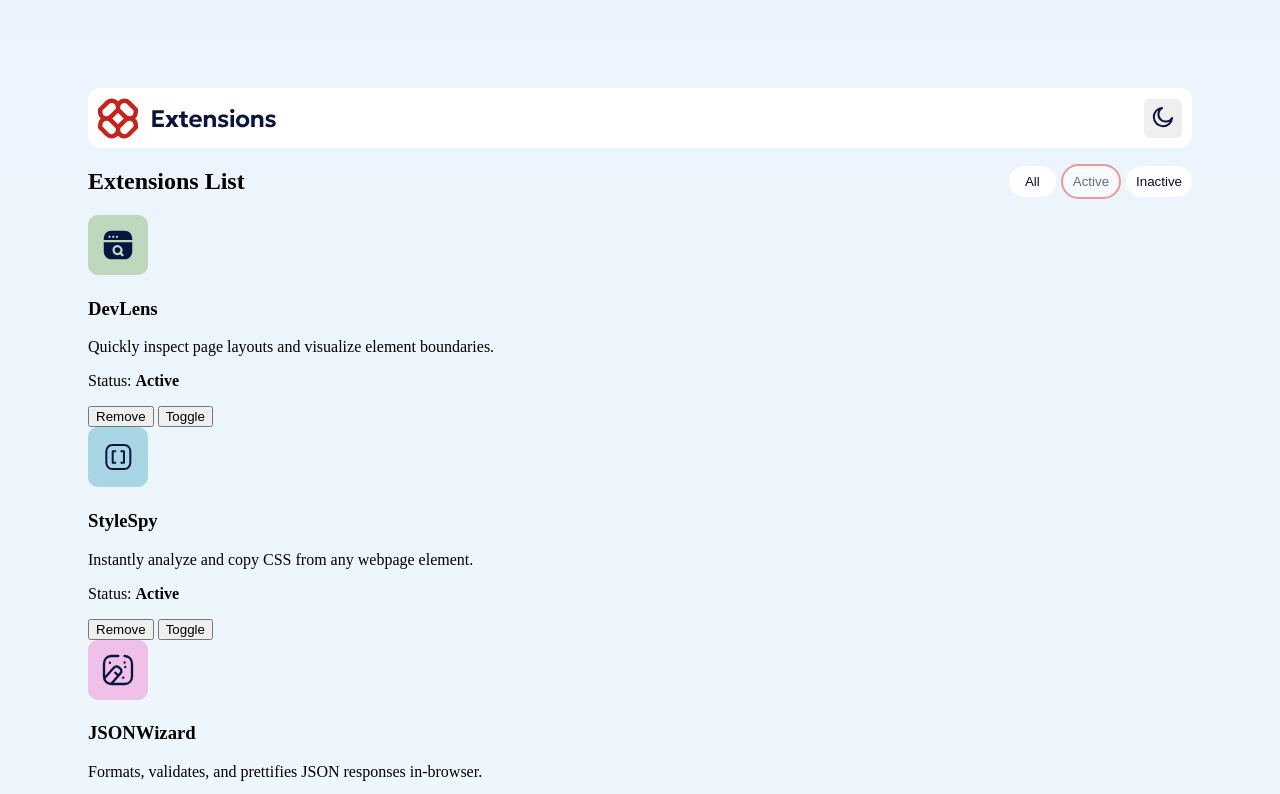
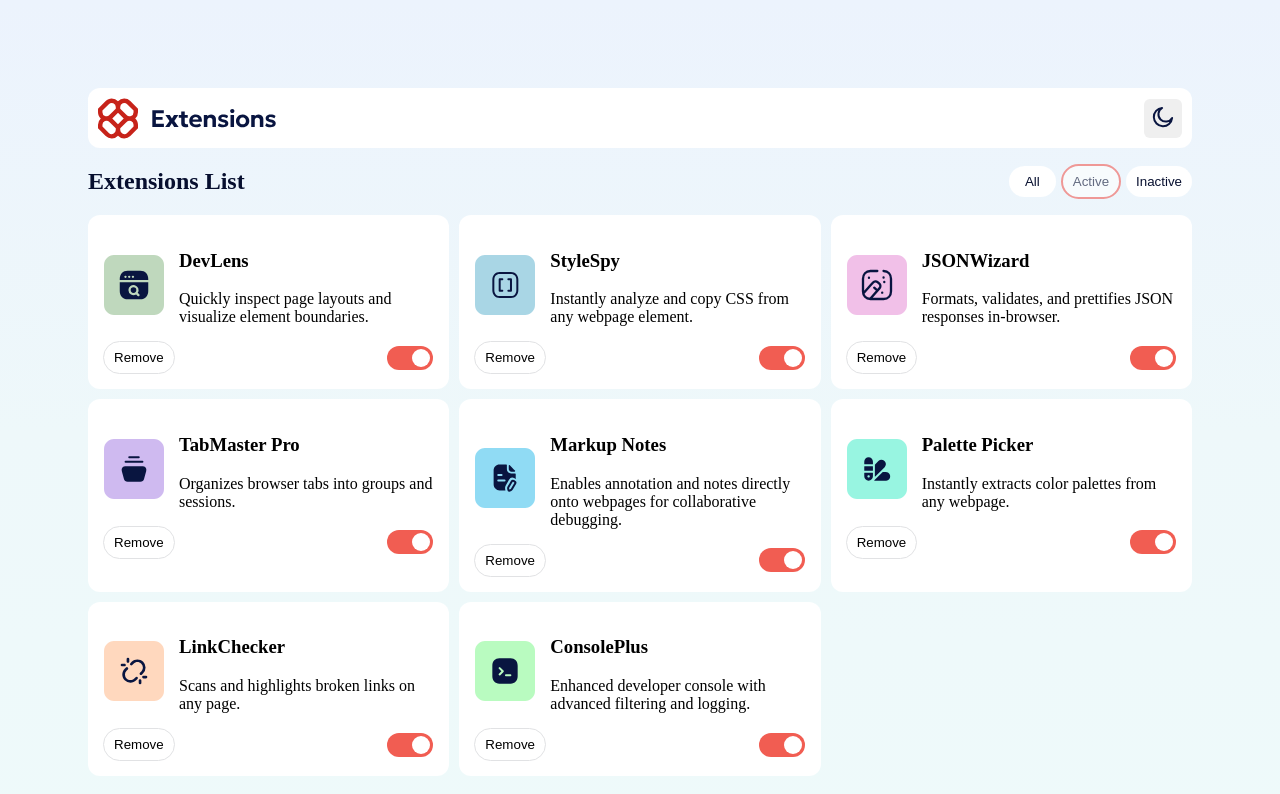
Before and after one commit to winterbarry/browser-extensions, a website built with webpack: page src/template.html in a window 1280 px wide. Both pictures are taken after a click on the button "Active". Shown: the top 794 px of the page. Built offline with nearby package versions, Linux system fonts and the light colour scheme.

Commit message:
addes styles for extension cards

```diff
--- a/src/render.js
+++ b/src/render.js
@@ -8,7 +8,6 @@ import iconMoon from './assets/images/icon-moon.svg';
 const images = require.context("./assets/images", false, /\.(png|svg|jpg|jpeg|gif)$/);
 
 export function initializeRender() {
-  // load theme based on user preference
   const prefersDark = window.matchMedia("(prefers-color-scheme: dark)").matches;
 
   if (prefersDark) {
@@ -33,15 +32,59 @@ export function initializeRender() {
     const logoSrc = images(`./${extension.logo}`);
 
     extensionDiv.innerHTML = `
-      <img src="${logoSrc}" alt="${extension.name} logo" class="extension-logo"/>
       <div class="extension-info">
-        <h3>${extension.name}</h3>
-        <p>${extension.description}</p>
-        <p>Status: <strong>${extension.isActive ? "Active" : "Inactive"}</strong></p>
+        <div class="extension-image">
+          <img src="${logoSrc}" alt="${extension.name} logo" class="extension-logo"/>
+        </div>
+        <div class="extension-description">
+          <h3>${extension.name}</h3>
+          <p>${extension.description}</p>
+        </div>
       </div>
       <div class="extension-actions">
         <button class="remove-btn" data-name="${extension.name}">Remove</button>
-        <button class="toggle-btn" data-name="${extension.name}">Toggle</button>
+        <label class="toggle-switch">
+          <input type="checkbox" class="toggle-btn" data-name="${extension.name}" ${extension.isActive ? "checked" : ""}>
+          <span class="slider"></span>
+        </label>
+      </div>
+    `;
+
+    container.appendChild(extensionDiv);
+  });
+}
+
+export function filteredRender(filteredList) {
+  const container = document.querySelector(".extensions-list");
+  container.innerHTML = "";
+
+  if (filteredList.length === 0) {
+    container.innerHTML = "<p>No extensions found.</p>";
+    return;
+  }
+
+  filteredList.forEach(extension => {
+    const extensionDiv = document.createElement("div");
+    extensionDiv.classList.add("extension-item");
+
+    const logoSrc = images(`./${extension.logo}`);
+
+    extensionDiv.innerHTML = `
+      <div class="extension-info">
+        <div class="extension-image">
+          <img src="${logoSrc}" alt="${extension.name} logo" class="extension-logo"/>
+        </div>
+        <div class="extension-description">
+          <h3>${extension.name}</h3>
+          <p>${extension.description}</p>
+        </div>
+      </div>
+      <div class="extension-actions">
+        <button class="remove-btn" data-name="${extension.name}">Remove</button>
+        <label class="toggle-switch">
+          <input type="checkbox" class="toggle-btn" data-name="${extension.name}" ${extension.isActive ? "checked" : ""}>
+          <span class="slider round"></span>
+        </label>
       </div>
     `;
 
@@ -62,38 +105,6 @@ export function toggleTheme() {
     updateThemeImages("dark");
   }
 
-}
-
-export function filteredRender(filteredList) {
-  const container = document.querySelector(".extensions-list");
-  container.innerHTML = "";
-
-  if (filteredList.length === 0) {
-    container.innerHTML = "<p>No extensions found.</p>";
-    return;
-  }
-
-  filteredList.forEach(extension => {
-    const extensionDiv = document.createElement("div");
-    extensionDiv.classList.add("extension-item");
-
-    const logoSrc = images(`./${extension.logo}`);
-
-    extensionDiv.innerHTML = `
-      <img src="${logoSrc}" alt="${extension.name} logo" class="extension-logo"/>
-      <div class="extension-info">
-        <h3>${extension.name}</h3>
-        <p>${extension.description}</p>
-        <p>Status: <strong>${extension.isActive ? "Active" : "Inactive"}</strong></p>
-      </div>
-      <div class="extension-actions">
-        <button class="remove-btn" data-name="${extension.name}">Remove</button>
-        <button class="toggle-btn" data-name="${extension.name}">Toggle</button>
-      </div>
-    `;
-
-    container.appendChild(extensionDiv);
-  });
 }
 
 export function deleteExtension(extensionName) {
--- a/src/style.css
+++ b/src/style.css
@@ -111,6 +111,10 @@ body.dark-mode .extension-toggles-buttons button:active {
 
 /* light mode buttons  */
 
+body.light-mode .extension-toggles-text {
+  color: #070F2F;
+}
+
 body.light-mode .extension-toggles-buttons button {
   background-color: white;
   color: #070F2F;
@@ -134,5 +138,146 @@ body.light-mode .extension-toggles-buttons button:active {
 /* extensions list styles  */
 
 .extensions-list {
+  display: grid;
+  grid-template-columns: repeat(3, 1fr);
+  gap: 10px;
+}
+
+.extension-item {
+  padding: 16px;
+}
+
+body.dark-mode .extension-item {
+  background-color: #1f2535;
+  border-radius: 12px;
+}
+
+body.light-mode .extension-item {
+  background-color: white;
+  border-radius: 12px;
+}
+
+.extension-info {
+  display: flex;
+  align-items: center;
+  gap: 15px;
+}
+
+.extension-info p {
+  white-space: normal;
+  word-wrap: break-word;
+}
+
+.extension-actions {
+  display: flex;
+  align-items: center;
+  justify-content: space-between;
+}
+
+.extension-actions button {
+  border-radius: 999px;
+  padding: 8px 10px;
+  border: none;
+}
+
+.extension-actions button:hover {
+  cursor: pointer;
 
 }
+
+/* toggle switch styles */
+
+.toggle-switch {
+  position: relative;
+  display: inline-block;
+  width: 46px;
+  height: 24px;
+}
+
+.toggle-switch input {
+  opacity: 0;
+  width: 0;
+  height: 0;
+}
+
+.slider {
+  position: absolute;
+  cursor: pointer;
+  top: 0;
+  left: 0;
+  right: 0;
+  bottom: 0;
+  background-color: #ccc;
+  border-radius: 24px;
+}
+
+.slider:before {
+  position: absolute;
+  content: "";
+  height: 18px;
+  width: 18px;
+  left: 3px;
+  bottom: 3px;
+  background-color: white;
+  border-radius: 50%;
+}
+
+input:checked + .slider {
+  background-color: #f15d52;
+}
+
+input:checked + .slider:before {
+  transform: translateX(22px);
+}
+
+body.dark-mode .toggle-switch input.toggle-btn:focus + .slider {
+  outline: 6px solid orange;
+  outline-offset: 6px;
+}
+
+/* dark mode buttons & switches */
+
+body.dark-mode .extension-actions button {
+  background-color: #1f2433;
+  color: white;
+  outline: 1px solid #343a4a
+}
+
+body.dark-mode .extension-actions button:hover {
+  filter: brightness(1.2);
+}
+
+body.dark-mode .extension-actions button:focus {
+  outline: 2px solid #f15b54;
+  filter: brightness(1.2);
+}
+
+body.dark-mode .extension-actions button:active {
+  background-color: #f15b54;
+  color: #1a1a1a;
+  border-color: #f15b54;
+  filter: none;
+}
+
+/* light mode buttons & switches */
+
+body.light-mode .extension-actions button {
+  background-color: white;
+  color: black;
+  outline: 1px solid #e1e2e4
+}
+
+body.light-mode .extension-actions button:hover {
+  opacity: 0.6;
+}
+
+body.light-mode .extension-actions button:focus {
+  outline: 2px solid #f15b54;
+  opacity: 0.6;
+}
+
+body.light-mode .extension-actions button:active {
+  background-color: #f15b54;
+  color: white;
+  border-color: #f15b54;
+}
```
Also changed, not shown: src/template.html (line endings or trailing spaces).
